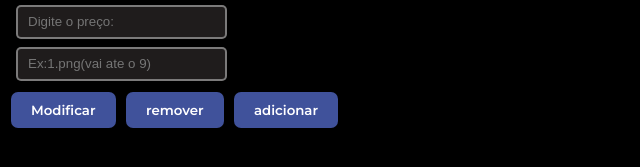
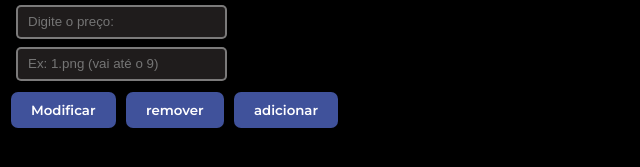
Before and after one commit to Alexandre-Milim/Concessionaria, a plain HTML site: page index.html in a window 1280 px wide. Shown: the part 253-420 px from the top of the page, 0-640 px from the left. Drawn offline with Linux system fonts and the light colour scheme.

Commit message:
Add files via upload

```diff
--- a/index.html
+++ b/index.html
@@ -19,7 +19,7 @@
         <input type="text" id="descrição" class="input" placeholder="Digite a descrição:">
         <input type="text" id="categoria" class="input" placeholder="Digite a categoria:">
         <input type="text" id="preço" class="input" placeholder="Digite o preço:">
-        <input type="text" id="img" class="input" placeholder="Ex:1.png(vai ate o 9)">
+        <input type="text" id="img" class="input" placeholder="Ex: 1.png (vai até o 9)">
         <button type="button" id="modificar" class='bottone1'>Modificar</button>
         <button type="button" id="remover" class='bottone1'>remover</button>
         <button type="button" onclick="adicionar()" class='bottone1'>adicionar</button>
```
